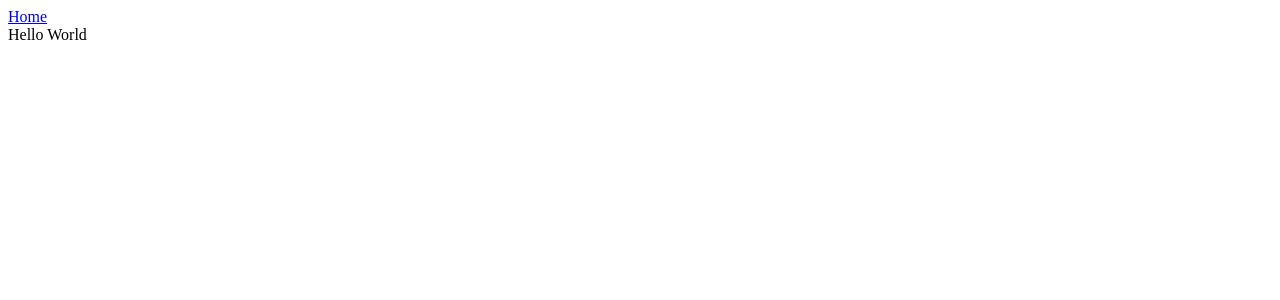
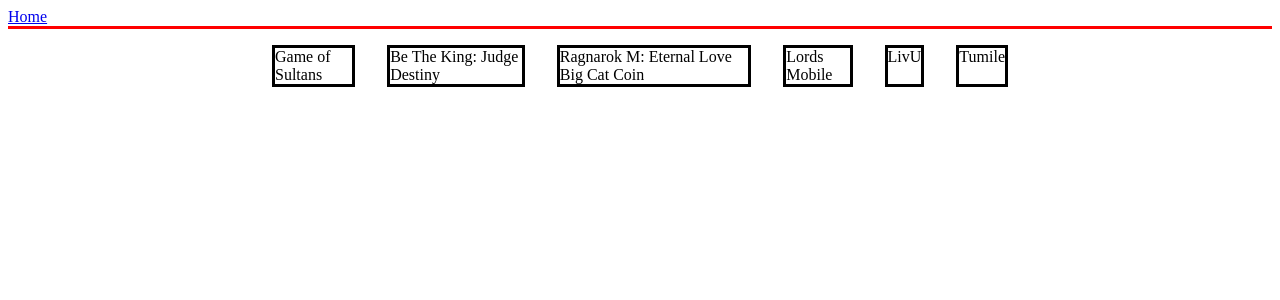
Before and after one commit to ampharino/coda-challenge, a Vue app: page / in a window 1280 px wide. Shown: the top 300 px of the page. Built offline with nearby package versions, Linux system fonts and the light colour scheme.

Commit message:
WIP create skeleton for product list

```diff
--- a/src/App.vue
+++ b/src/App.vue
@@ -14,4 +14,8 @@
   <RouterView />
 </template>
 
-<style scoped></style>
+<style scoped>
+header {
+  border-bottom: solid red;
+}
+</style>
--- a/src/api/index.ts
+++ b/src/api/index.ts
@@ -1,7 +1,8 @@
+import type { Product } from "@/types";
 import data from "./mocks/products.json";
 
 export const api = {
-  getProducts() {
+  getProducts(): Promise<Product[]> {
     return new Promise((resolve) => {
       const products = data.products.map((product) => {
         return {
--- /dev/null
+++ b/src/types/index.ts
@@ -0,0 +1,7 @@
+export interface Product {
+  id: number;
+  name: string;
+  productTagLine: string;
+  shortDescription: string;
+  logoLocation: string;
+}
--- a/src/views/HomeView.vue
+++ b/src/views/HomeView.vue
@@ -1,16 +1,43 @@
 <script setup lang="ts">
-import { onMounted } from "vue";
+import { onMounted, ref } from "vue";
 import { api } from "@/api";
+import type { Product } from "@/types";
+
+const productList = ref<Product[]>([]);
 
 onMounted(() => {
   const fetchProductsFromApi = async () => {
     const products = await api.getProducts();
-    console.log({ products });
+    productList.value = products;
   };
   fetchProductsFromApi();
 });
 </script>
 
 <template>
-  <main>Hello World</main>
+  <main>
+    <div class="list">
+      <div class="list-item" v-for="product in productList" :key="product.id">
+        <div>
+          {{ product.name }}
+        </div>
+      </div>
+    </div>
+  </main>
 </template>
+
+<style scoped>
+main {
+  margin: 0 auto;
+  max-width: 60vw;
+}
+.list {
+  display: flex;
+  flex-direction: row;
+}
+
+.list-item {
+  margin: 16px;
+  border: solid;
+}
+</style>
```
